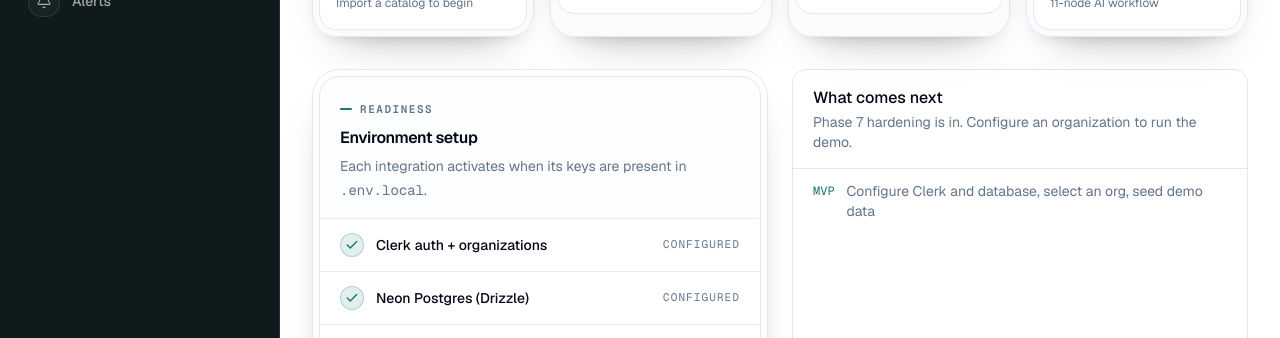
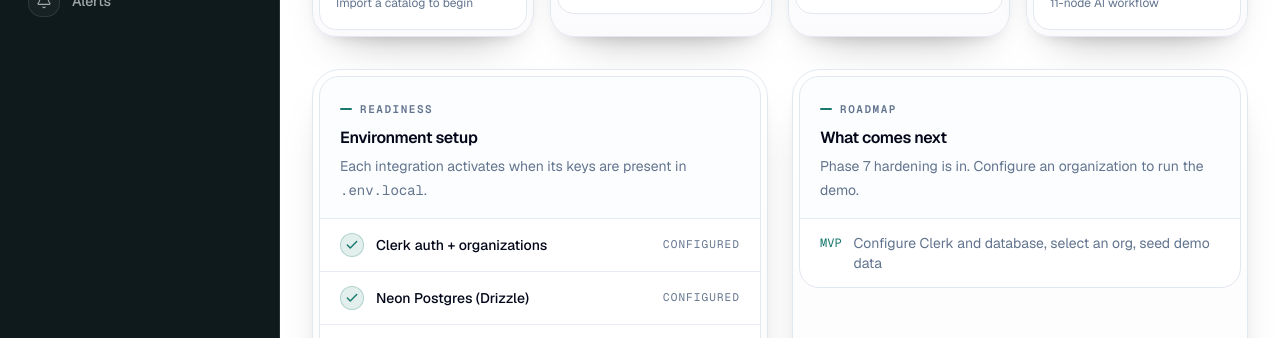
Before and after one commit to tomnguyen103/medical-supply-monitor, a Next.js app: page /dashboard in a window 1280 px wide. Shown: the part 409-747 px from the top of the page. Built offline with nearby package versions, Linux system fonts and the light colour scheme; no server answers.

Commit message:
feat(dashboard): rebuild overview page onto console-panel idiom

```diff
--- a/src/app/(dashboard)/dashboard/page.tsx
+++ b/src/app/(dashboard)/dashboard/page.tsx
@@ -35,7 +35,7 @@ export default async function OverviewPage() {
       />
 
       {!integrations.database && (
-        <div className="flex items-start gap-3 rounded-lg border border-border bg-muted/40 p-4">
+        <div className="flex items-start gap-3 rounded-2xl border border-border bg-muted/70 p-4">
           <TriangleAlert
             className="mt-0.5 size-5 shrink-0 text-muted-foreground"
             strokeWidth={1.75}
@@ -85,21 +85,24 @@ export default async function OverviewPage() {
 
 function NextSteps() {
   return (
-    <div className="rounded-xl border border-border bg-card">
-      <div className="border-b border-border px-5 py-4">
-        <h2 className="font-medium">What comes next</h2>
-        <p className="mt-0.5 text-sm text-muted-foreground">
+    <div className="console-panel rounded-[1.75rem] p-1.5">
+      <div className="console-panel-inner overflow-hidden rounded-[1.25rem]">
+        <div className="border-b border-border/80 bg-muted/20 px-5 py-4">
+          <p className="console-label">Roadmap</p>
+          <h2 className="mt-2 font-semibold tracking-tight">What comes next</h2>
+          <p className="mt-1 text-sm leading-6 text-muted-foreground">
             Phase 7 hardening is in. Configure an organization to run the demo.
           </p>
         </div>
-      <ul className="divide-y divide-border">
+        <ul className="divide-y divide-border/80">
           {NEXT_STEPS.map((step) => (
-          <li key={step.phase} className="flex items-start gap-3 px-5 py-3">
+            <li key={step.phase} className="flex items-start gap-3 px-5 py-3.5">
               <span className="mt-0.5 font-mono text-xs text-primary">{step.phase}</span>
               <span className="text-sm text-muted-foreground">{step.text}</span>
             </li>
           ))}
         </ul>
       </div>
+    </div>
   );
 }
```
Lines whose indentation alone changed are shown as unchanged.
